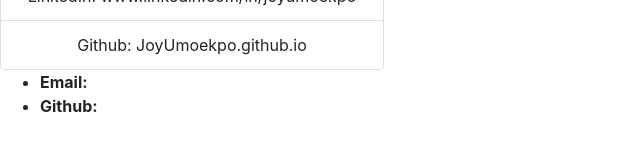
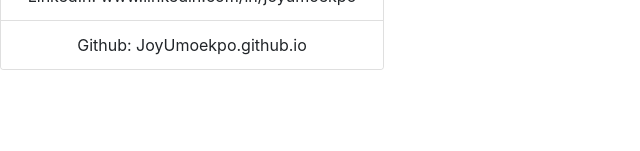
Before and after one commit to JoyUmoekpo/JoyUmoekpo.github.io, a plain HTML site: page contact.html in a window 1280 px wide. Shown: the part 191-342 px from the top of the page, without its empty margins (0-640 px from the left). Drawn offline with nearby package versions, Linux system fonts and the light colour scheme.

Commit message:
removed previous contact page info

```diff
--- a/contact.html
+++ b/contact.html
@@ -36,7 +36,6 @@
         </ul>
         </div>
     </nav>
-
     </section>
 
     <section>
@@ -48,13 +47,6 @@
                 <li class="list-group-item">Github: JoyUmoekpo.github.io</li>
             </ul>
         </div>
-
-
-        <ul>
-            <li><strong>Email: </strong></li>
-            <li><strong>Github: </strong></li>
-        </ul>
-
     </section>
 
 </body>
```
